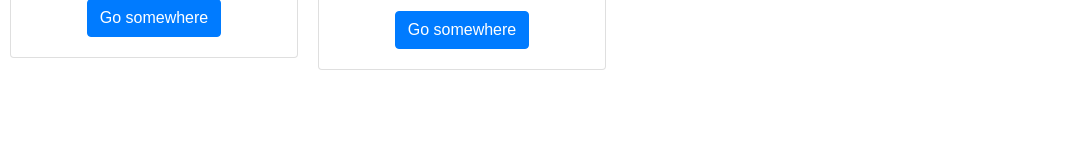
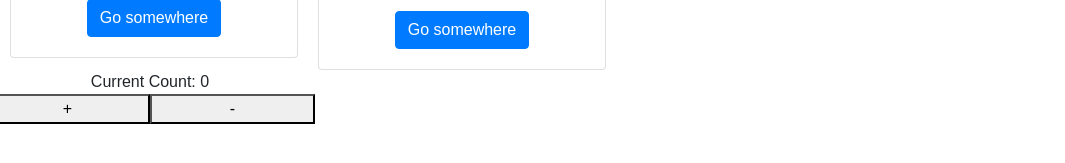
Before and after one commit to ms097530/PS-react-bootstrap-cards, a React (Create React App) app: page / in a window 1280 px wide. Shown: the part 429-592 px from the top of the page, without its empty margins (0-1065 px from the left). Built offline with nearby package versions, Linux system fonts and the light colour scheme.

Commit message:
added Counter component with some styling

```diff
--- a/src/App.js
+++ b/src/App.js
@@ -3,6 +3,7 @@ import "./styles.css";
 //import card1
 import Card from "./components/Card";
 import Card2 from "./components/Card2";
+import Counter from "./components/Counter";
 
 import cardsArr from './data'
 
@@ -48,6 +49,9 @@ export default function App()
         {/* <Card1 />
         <Card2 /> */}
       </section>
+      <section className="counter">
+        <Counter />
+      </section>
     </div>
   );
 }
--- /dev/null
+++ b/src/components/Counter.jsx
@@ -0,0 +1,12 @@
+export default function Counter()
+{
+    return (
+        <div className="Counter">
+            <span>Current Count: 0</span>
+            <section className="row">
+                <button className="col">+</button>
+                <button className="col">-</button>
+            </section>
+        </div>
+    )
+}
--- a/src/styles.css
+++ b/src/styles.css
@@ -3,3 +3,8 @@
   font-family: sans-serif;
   text-align: center;
 }
+
+.Counter
+{
+  max-width: 300px;
+}
```
